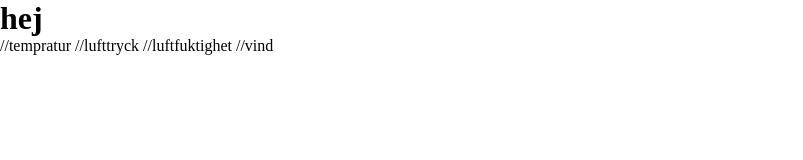
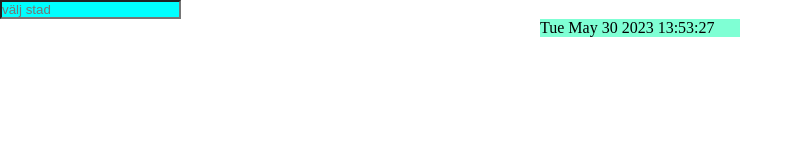
Before and after one commit to evelinanilsson/JS1--inlamningsuppgift2, a plain HTML site: page index.html in a window 1280 px wide. Shown: the whole page, without its empty margins (0-803 px from the left). Drawn offline with Linux system fonts and the light colour scheme; no server answers.

Commit message:
added date and time

```diff
--- a/index.html
+++ b/index.html
@@ -9,22 +9,18 @@
     <link href="https://fonts.googleapis.com/css2?family=Poppins:wght@300&display=swap" rel="stylesheet">
 </head>
 <body>
-<h1>hej</h1>
+<h1></h1>
 
-<article class="main-content">
+<main class="main-content">
     <div class="choose-weather-address">
+        <input id="search-city" type="text" placeholder="välj stad">
 
     </div>
-    <div class="weather">
-        //tempratur
+    <article class="weather">
 
-        //lufttryck
-
-        //luftfuktighet
-
-        //vind
-    </div>
-</article>
+        <p id="date-time"></p>
+    </article>
+</main>
 
 <script src="script.js"></script>
 </body>
--- a/script.js
+++ b/script.js
@@ -1,5 +1,5 @@
 let apiKey = "4f8ae2347e767f703527c7565ebb4541";
-let apiUrl = "https://api.openweathermap.org/data/2.5/weather?&units=metric&q=london";
+let apiUrl = "https://api.openweathermap.org/data/2.5/weather?&units=metric&q=lund";
 let weatherArticle = document.querySelector(".weather");
 function getWeather () {
     fetch (apiUrl + `&appid=${apiKey}`)
@@ -8,15 +8,15 @@ function getWeather () {
         console.log(value);
 
         let weather = document.createElement("h1");
-        weather.innerText = value.weather[0].main + " " + value.weather[0].description;
+        weather.innerText = value.weather[0].description.charAt(0).toUpperCase() + value.weather[0].description.slice(1);
         let city = document.createElement("p");
         city.innerText = value.name;
         let temprature = document.createElement("p");
         temprature.innerText = value.main.temp + "°C";
         let lufttryck = document.createElement("p");
-        lufttryck.innerText = value.main.pressure;
+        lufttryck.innerText = "Lufttryck: " + value.main.pressure + " hPa";
         let humidity = document.createElement("p");
-        humidity.innerText = value.main.humidity;
+        humidity.innerText = "Luftfuktighet: " + value.main.humidity + "%";
         let wind = document.createElement("p");
         wind.innerText = value.wind.speed + "m/s";
 
@@ -25,3 +25,12 @@ function getWeather () {
         }))
 }
 getWeather();
+
+// hämta tid och datum
+
+let dateAndTime = document.getElementById("date-time");
+
+setInterval(() => {
+   let date  = new Date();
+    dateAndTime.innerHTML = date.toString().substring(0,24);
+},1000)
--- a/styles.css
+++ b/styles.css
@@ -5,5 +5,15 @@
 }
 
 html {
-    font-family: 'poppins' sans-serif;
+    font-family: 'Poppins' sans-serif;
 }
+
+.weather {
+    background-color: aquamarine;
+    width: 200px;
+    margin: auto;
+}
+
+#search-city {
+    background-color: aqua;
+}
```
